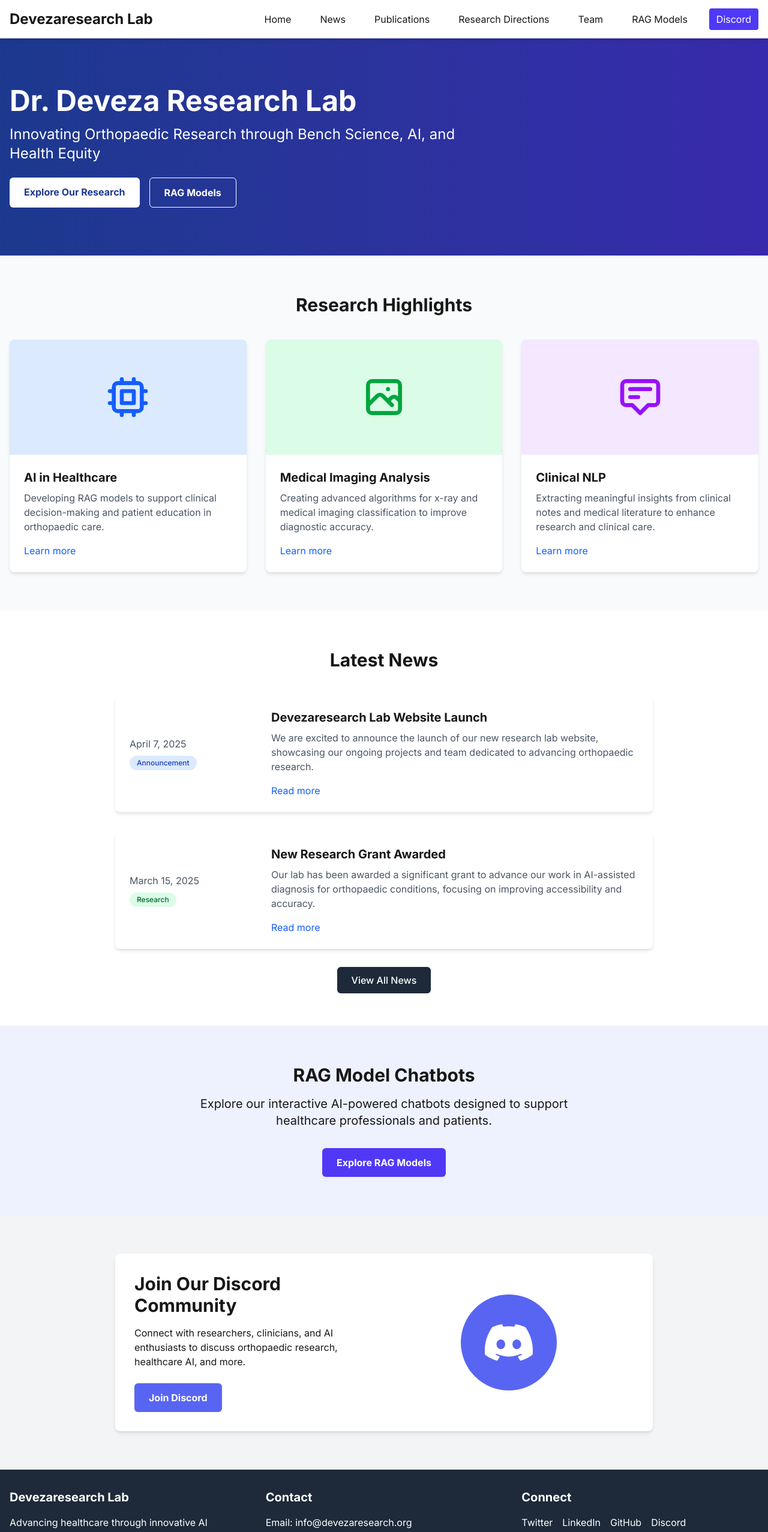
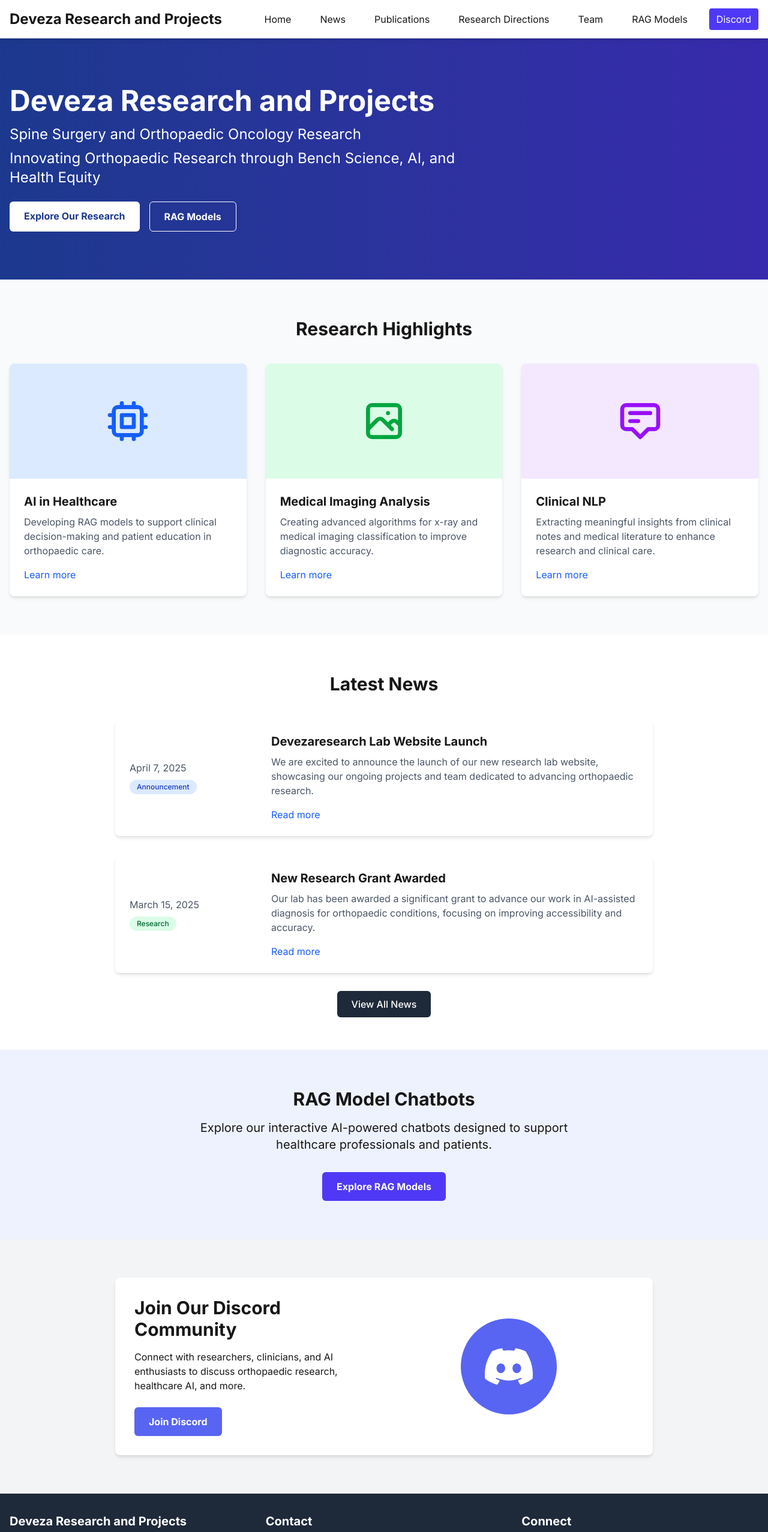
Before and after one commit to ldeveza/devezaresearch-website, a Next.js app: page / in a window 1280 px wide. Shown: the top 2554 px of the page at 60% size. Built offline with nearby package versions, Linux system fonts and the light colour scheme.

Commit message:
Update site name to 'Deveza Research and Projects' and add spine surgery line

```diff
--- a/src/components/home/Hero.tsx
+++ b/src/components/home/Hero.tsx
@@ -7,8 +7,11 @@ export default function Hero() {
       <div className="container mx-auto px-4">
         <div className="max-w-3xl">
           <h1 className="text-4xl md:text-5xl font-bold mb-4">
-            Dr. Deveza Research Lab
+            Deveza Research and Projects
           </h1>
+          <p className="text-xl md:text-2xl mb-2">
+            Spine Surgery and Orthopaedic Oncology Research
+          </p>
           <p className="text-xl md:text-2xl mb-6">
             Innovating Orthopaedic Research through Bench Science, AI, and Health Equity
           </p>
--- a/src/components/layout/Footer.tsx
+++ b/src/components/layout/Footer.tsx
@@ -6,7 +6,7 @@ export default function Footer() {
       <div className="container mx-auto px-4">
         <div className="grid grid-cols-1 md:grid-cols-3 gap-8">
           <div className="footer-section">
-            <h3 className="text-xl font-bold mb-4">Devezaresearch Lab</h3>
+            <h3 className="text-xl font-bold mb-4">Deveza Research and Projects</h3>
             <p>Advancing healthcare through innovative AI research and orthopaedic science.</p>
           </div>
 
@@ -28,7 +28,7 @@ export default function Footer() {
         </div>
 
         <div className="border-t border-gray-700 mt-8 pt-6 text-center">
-          <p>&copy; {new Date().getFullYear()} Devezaresearch Lab. All rights reserved.</p>
+          <p>&copy; {new Date().getFullYear()} Deveza Research and Projects. All rights reserved.</p>
         </div>
       </div>
     </footer>
--- a/src/components/layout/Header.tsx
+++ b/src/components/layout/Header.tsx
@@ -7,7 +7,7 @@ export default function Header() {
       <div className="container mx-auto px-4 py-4">
         <div className="flex flex-col md:flex-row justify-between items-center">
           <div className="logo mb-4 md:mb-0">
-            <Link href="/" className="text-2xl font-bold">Devezaresearch Lab</Link>
+            <Link href="/" className="text-2xl font-bold">Deveza Research and Projects</Link>
           </div>
           <nav>
             <ul className="flex flex-wrap justify-center gap-1 md:gap-6">
```
